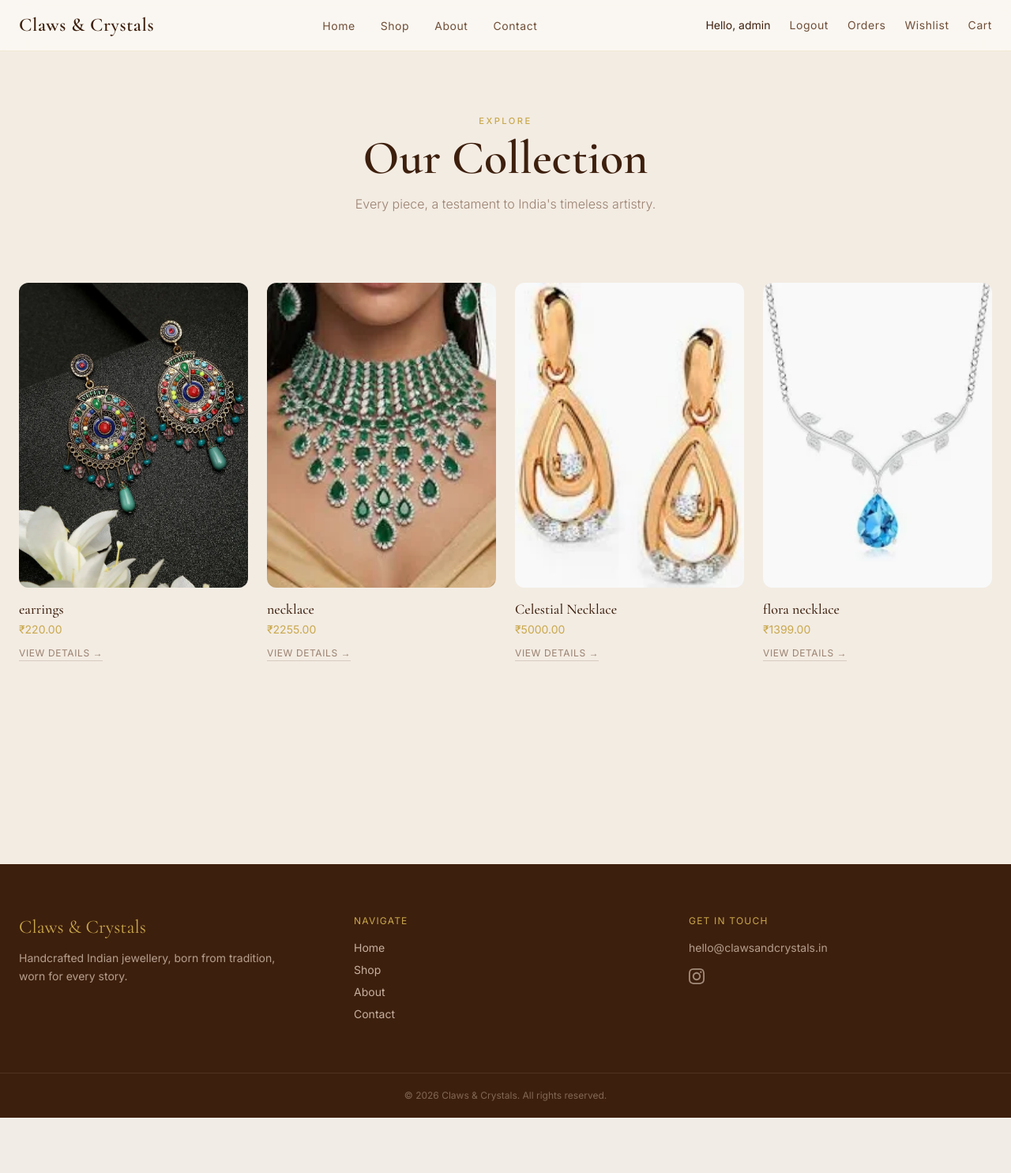
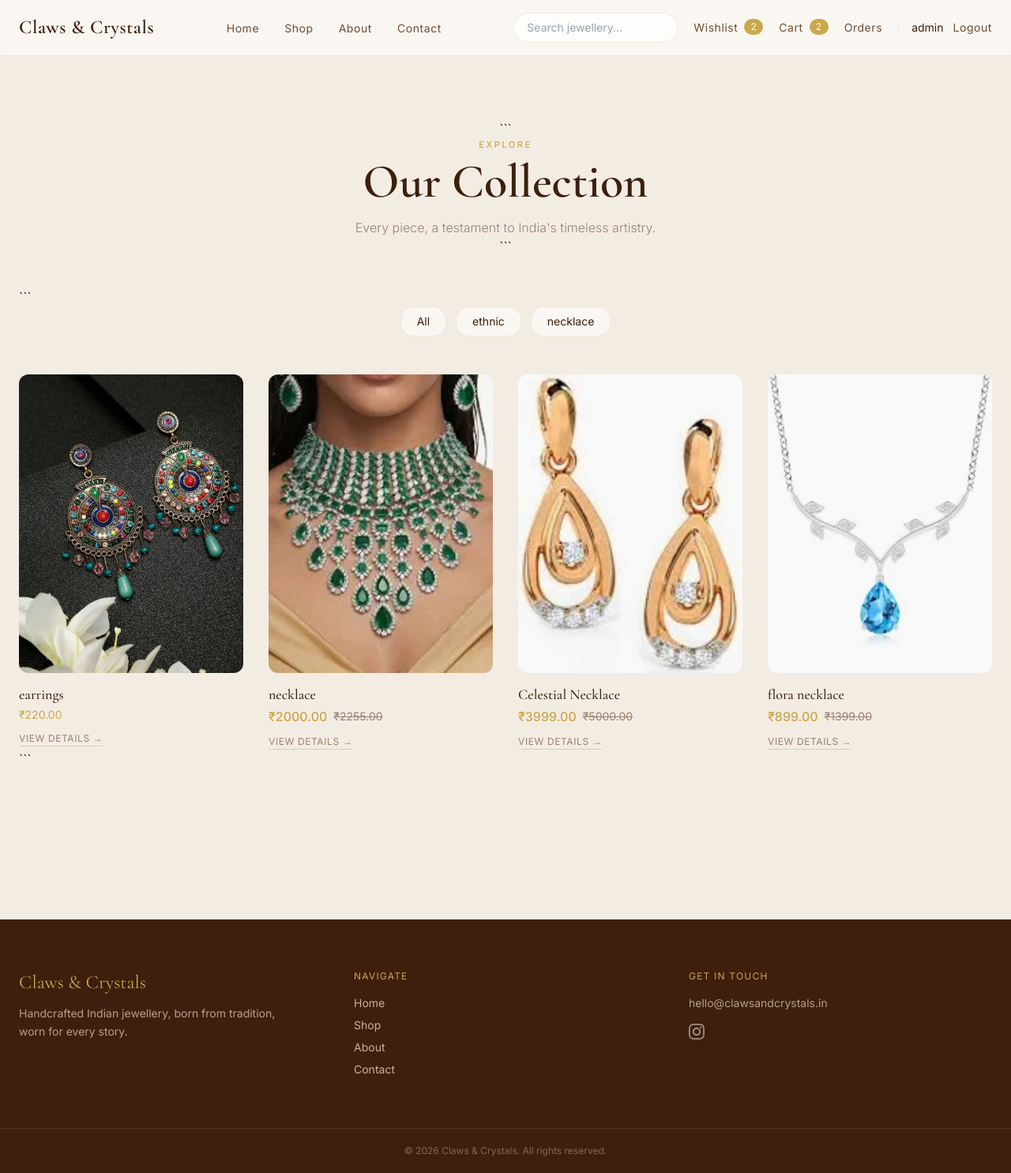
Before and after one commit to atharvvt/ClawsAndCrystals, a Django app: page /products/ in a window 1280 px wide. Shown: the whole page at 79% size. Before the commit the page ends 1415 px from the top, so only its background shows below. Run offline with Django 5.2, Linux system fonts and the light colour scheme; a user stored in the database is signed in; data comes from the database, SQL or seed files in the repository; both versions use the stored data as it was after the commit; some libraries are stand-ins or nearby versions.

Commit message:
wishlist & cart counter with catagories pges

````diff
--- /dev/null
+++ b/cart/context_processors.py
@@ -0,0 +1,28 @@
+from cart.models import CartItem
+from wishlist.models import Wishlist
+from django.db.models import Sum
+
+def navbar_counts(request):
+
+    cart_count = 0
+    wishlist_count = 0
+
+    if request.user.is_authenticated:
+
+        cart_count = (
+            CartItem.objects.filter(
+                user=request.user
+            ).aggregate(
+                total=Sum("quantity")
+            )["total"]
+            or 0
+        )
+
+        wishlist_count = Wishlist.objects.filter(
+            user=request.user
+        ).count()
+
+    return {
+        "cart_count": cart_count,
+        "wishlist_count": wishlist_count,
+    }
--- a/config/settings.py
+++ b/config/settings.py
@@ -68,6 +68,7 @@ TEMPLATES = [
                 "django.template.context_processors.request",
                 "django.contrib.auth.context_processors.auth",
                 "django.contrib.messages.context_processors.messages",
+                "cart.context_processors.navbar_counts",
             ],
         },
     },
--- a/products/urls.py
+++ b/products/urls.py
@@ -1,7 +1,10 @@
 from django.urls import path
+
+from products.models import category_products
 from . import views
 
 urlpatterns = [
     path( "",views.product_list,name="product_list"),
+    path("category/<slug:slug>/",category_products,name="category_products"),
     path( "<slug:slug>/", views.product_detail,name="product_detail"),
 ]
--- a/products/views.py
+++ b/products/views.py
@@ -1,7 +1,7 @@
 from django.shortcuts import render, get_object_or_404
 from wishlist.models import Wishlist
-
-from .models import Product
+from django.db.models import Q
+from .models import Category, Product
 
 
 def product_list(request):
@@ -53,3 +53,34 @@ def product_detail(request, slug):
         "product/product_detail.html",
         context,
     )
+
+def product_list(request):
+
+    query = request.GET.get(
+        "q",
+        ""
+    )
+
+    categories = Category.objects.all()
+
+    products = Product.objects.filter(
+        status="published"
+    )
+
+    if query:
+
+        products = products.filter(
+            Q(name__icontains=query) |Q(sku__icontains=query) |
+            Q(category__name__icontains=query) | Q(tags__name__icontains=query)).distinct()
+
+    context = {
+        "products": products,
+        "query": query,
+        "categories": categories,
+    }
+
+    return render(
+        request,
+        "product/product_list.html",
+        context,
+    )
--- a/templates/partials/navbar.html
+++ b/templates/partials/navbar.html
@@ -1,18 +1,24 @@
 <nav class="sticky top-0 z-50 border-b border-gold/20"
-    style="background: rgba(250,247,242,0.80); backdrop-filter: blur(20px); -webkit-backdrop-filter: blur(20px);">
+    style="background: rgba(250,247,242,0.85); backdrop-filter: blur(20px);">
 
-    <div class="max-w-7xl mx-auto px-6 py-4 flex items-center justify-between">
+    <div class="max-w-7xl mx-auto px-6 py-4">
+
+        <div class="flex items-center justify-between">
 
             <!-- Logo -->
             <a href="/"
-            class="font-serif text-2xl font-semibold tracking-wide text-brown hover:text-gold transition-colors duration-300">
+                class="font-serif text-2xl font-semibold tracking-wide text-brown hover:text-gold transition-colors">
                 Claws &amp; Crystals
             </a>
 
-        <!-- Desktop Navigation -->
-        <ul class="hidden md:flex items-center gap-8 list-none m-0 p-0">
+            <!-- Main Navigation -->
+            <ul class="hidden lg:flex items-center gap-8">
 
-            <li><a href="/" class="nav-link">Home</a></li>
+                <li>
+                    <a href="/" class="nav-link">
+                        Home
+                    </a>
+                </li>
 
                 <li>
                     <a href="{% url 'product_list' %}" class="nav-link">
@@ -20,25 +26,76 @@
                     </a>
                 </li>
 
-            <li><a href="/about/" class="nav-link">About</a></li>
+                <li>
+                    <a href="/about/" class="nav-link">
+                        About
+                    </a>
+                </li>
 
-            <li><a href="/contact/" class="nav-link">Contact</a></li>
+                <li>
+                    <a href="/contact/" class="nav-link">
+                        Contact
+                    </a>
+                </li>
 
             </ul>
 
-        <!-- Right Side -->
-        <div class="hidden md:flex items-center gap-6">
+            <!-- Right Section -->
+            <div class="hidden lg:flex items-center gap-5">
+
+                <!-- Search -->
+                <form method="GET" action="{% url 'product_list' %}">
+
+                    <input type="text" name="q" placeholder="Search jewellery..." value="{{ request.GET.q }}"
+                        class="w-52 px-4 py-2 rounded-full border border-gold/20 bg-white/70 text-sm focus:outline-none focus:border-gold">
+
+                </form>
+
+                <!-- Store Actions -->
+                <a href="{% url 'wishlist' %}" class="nav-link flex items-center gap-2">
+
+                    Wishlist
+
+                    {% if wishlist_count %}
+                    <span class="bg-gold text-white text-xs px-2 py-0.5 rounded-full">
+                        {{ wishlist_count }}
+                    </span>
+                    {% endif %}
+
+                </a>
+
+                <a href="{% url 'cart' %}" class="nav-link flex items-center gap-2">
+
+                    Cart
+
+                    {% if cart_count %}
+                    <span class="bg-gold text-white text-xs px-2 py-0.5 rounded-full">
+                        {{ cart_count }}
+                    </span>
+                    {% endif %}
+
+                </a>
+                <a href="{% url 'my_orders' %}" class="nav-link">
+                    Orders
+                </a>
 
                 {% if request.user.is_authenticated %}
 
+                <div class="flex items-center gap-3 pl-4 border-l border-gold/20">
+
                     <span class="text-sm text-brown">
-                Hello, {{ request.user.username }}
+                        {{ request.user.username }}
                     </span>
+
                     <a href="{% url 'logout' %}" class="nav-link">
                         Logout
                     </a>
 
+                </div>
+
                 {% else %}
+
+                <div class="flex items-center gap-3 pl-4 border-l border-gold/20">
 
                     <a href="{% url 'login' %}" class="nav-link">
                         Login
@@ -48,29 +105,26 @@
                         Register
                     </a>
 
+                </div>
+
                 {% endif %}
-
-            <a href="{% url 'my_orders' %}" class="nav-link">
-                Orders
-            </a>
-
-            <a href="{% url 'wishlist' %}" class="nav-link">
-                Wishlist
-            </a>
-
-            <a href="{% url 'cart' %}" class="nav-link">
-                Cart
-            </a>
 
             </div>
 
-        <!-- Mobile Menu Button -->
-        <button class="md:hidden text-brown p-2" aria-label="Open menu">
+            <!-- Mobile Menu -->
+            <button class="lg:hidden text-brown p-2" aria-label="Open menu">
+
                 <svg class="w-6 h-6" fill="none" stroke="currentColor" stroke-width="1.5" viewBox="0 0 24 24">
-                <path stroke-linecap="round" stroke-linejoin="round" d="M3.75 6.75h16.5M3.75 12h16.5m-16.5 5.25h16.5" />
+
+                    <path stroke-linecap="round" stroke-linejoin="round"
+                        d="M3.75 6.75h16.5M3.75 12h16.5m-16.5 5.25h16.5" />
+
                 </svg>
+
             </button>
 
         </div>
 
+    </div>
+
 </nav>
--- a/templates/product/product_list.html
+++ b/templates/product/product_list.html
@@ -1,40 +1,191 @@
 {% extends "base.html" %}
 
-{% block title %}Shop — Claws & Crystals{% endblock %}
+{% block title %}
+{% if category %}
+{{ category.name }} — Claws & Crystals
+{% else %}
+Shop — Claws & Crystals
+{% endif %}
+{% endblock %}
 
 {% block content %}
 
-<section class="pt-20 pb-6 px-6 text-center bg-cream">
-    <span class="section-eyebrow">Explore</span>
-    <h1 class="font-serif text-5xl md:text-6xl font-semibold text-brown mt-2">Our Collection</h1>
-    <p class="text-muted mt-4 font-light max-w-md mx-auto">Every piece, a testament to India's timeless artistry.</p>
+<!-- Hero -->
+
+<section class="pt-20 pb-10 px-6 text-center bg-cream">
+
+    ```
+    {% if category %}
+
+    <span class="section-eyebrow">
+        Category
+    </span>
+
+    <h1 class="font-serif text-5xl md:text-6xl font-semibold text-brown mt-2">
+        {{ category.name }}
+    </h1>
+
+    {% if category.description %}
+    <p class="text-muted mt-4 font-light max-w-2xl mx-auto">
+        {{ category.description }}
+    </p>
+    {% endif %}
+
+    {% else %}
+
+    <span class="section-eyebrow">
+        Explore
+    </span>
+
+    <h1 class="font-serif text-5xl md:text-6xl font-semibold text-brown mt-2">
+        Our Collection
+    </h1>
+
+    <p class="text-muted mt-4 font-light max-w-md mx-auto">
+        Every piece, a testament to India's timeless artistry.
+    </p>
+
+    {% endif %}
+    ```
+
 </section>
 
-<section class="py-16 px-6 bg-cream min-h-screen">
+<!-- Product Listing -->
+
+<section class="pb-20 px-6 bg-cream min-h-screen">
+
+    ```
     <div class="max-w-7xl mx-auto">
-        <div class="grid grid-cols-1 sm:grid-cols-2 lg:grid-cols-3 xl:grid-cols-4 gap-6">
+
+        <!-- Search Results -->
+
+        {% if query %}
+
+        <div class="text-center mb-8">
+
+            <p class="text-muted">
+
+                Showing results for
+
+                <span class="text-brown font-medium">
+                    "{{ query }}"
+                </span>
+
+            </p>
+
+        </div>
+
+        {% endif %}
+
+        <!-- Category Filters -->
+
+        <div class="flex flex-wrap justify-center gap-3 mb-12">
+
+            <a href="{% url 'product_list' %}"
+                class="glass-card px-5 py-2 text-sm text-brown hover:text-gold transition-colors">
+                All
+            </a>
+
+            {% for category_item in categories %}
+
+            <a href="{% url 'category_products' category_item.slug %}"
+                class="glass-card px-5 py-2 text-sm text-brown hover:text-gold transition-colors">
+                {{ category_item.name }}
+            </a>
+
+            {% endfor %}
+
+        </div>
+
+        <!-- Products Grid -->
+
+        {% if products %}
+
+        <div class="grid grid-cols-1 sm:grid-cols-2 lg:grid-cols-3 xl:grid-cols-4 gap-8">
+
             {% for product in products %}
+
             <a href="{% url 'product_detail' product.slug %}" class="product-card group">
+
                 <div class="aspect-[3/4] overflow-hidden rounded-xl mb-4 bg-blush">
-                    {% if product.images.first %}
-                    <img src="{{ product.images.first.image.url }}"
-                         alt="{{ product.name }}"
-                         class="w-full h-full object-cover group-hover:scale-105 transition-transform duration-500">
+
+                    {% if product.primary_image %}
+
+                    <img src="{{ product.primary_image.image.url }}" alt="{{ product.name }}"
+                        class="w-full h-full object-cover group-hover:scale-105 transition-transform duration-500">
+
                     {% else %}
-                    <div class="w-full h-full flex items-center justify-center text-muted/30 text-5xl">◈</div>
+
+                    <div class="w-full h-full flex items-center justify-center text-muted/30 text-5xl">
+                        ◈
+                    </div>
+
                     {% endif %}
+
                 </div>
-                <p class="font-serif text-lg text-brown font-medium leading-tight">{{ product.name }}</p>
-                <p class="text-gold text-sm font-sans mt-1">₹{{ product.price }}</p>
-                <span class="inline-block mt-3 text-xs uppercase tracking-wider text-muted border-b border-muted/30 pb-px group-hover:text-gold group-hover:border-gold transition-colors duration-300">
+
+                <p class="font-serif text-lg text-brown font-medium leading-tight">
+                    {{ product.name }}
+                </p>
+
+                {% if product.discounted_price %}
+
+                <div class="mt-1 flex items-center gap-2">
+
+                    <span class="text-gold font-medium">
+                        ₹{{ product.discounted_price }}
+                    </span>
+
+                    <span class="text-muted line-through text-sm">
+                        ₹{{ product.price }}
+                    </span>
+
+                </div>
+
+                {% else %}
+
+                <p class="text-gold text-sm font-sans mt-1">
+                    ₹{{ product.price }}
+                </p>
+
+                {% endif %}
+
+                <span
+                    class="inline-block mt-3 text-xs uppercase tracking-wider text-muted border-b border-muted/30 pb-px group-hover:text-gold group-hover:border-gold transition-colors duration-300">
                     View Details →
                 </span>
+
             </a>
-            {% empty %}
-            <p class="col-span-4 text-center text-muted py-20 font-light">No products available yet. Check back soon.</p>
+
             {% endfor %}
+
         </div>
+
+        {% else %}
+
+        <!-- Empty State -->
+
+        <div class="text-center py-24">
+
+            <h3 class="font-serif text-3xl text-brown">
+                No products found
+            </h3>
+
+            <p class="text-muted mt-3">
+                Try searching with a different keyword or browse another category.
+            </p>
+
+            <a href="{% url 'product_list' %}" class="btn-primary mt-8 inline-block">
+                View All Products
+            </a>
+
+        </div>
+
+        {% endif %}
+
     </div>
+    ```
+
 </section>
 
 {% endblock %}
````
Also changed, not shown: products/models.py (+30 -0 lines), db.sqlite3. Lines whose indentation alone changed are shown as unchanged.
